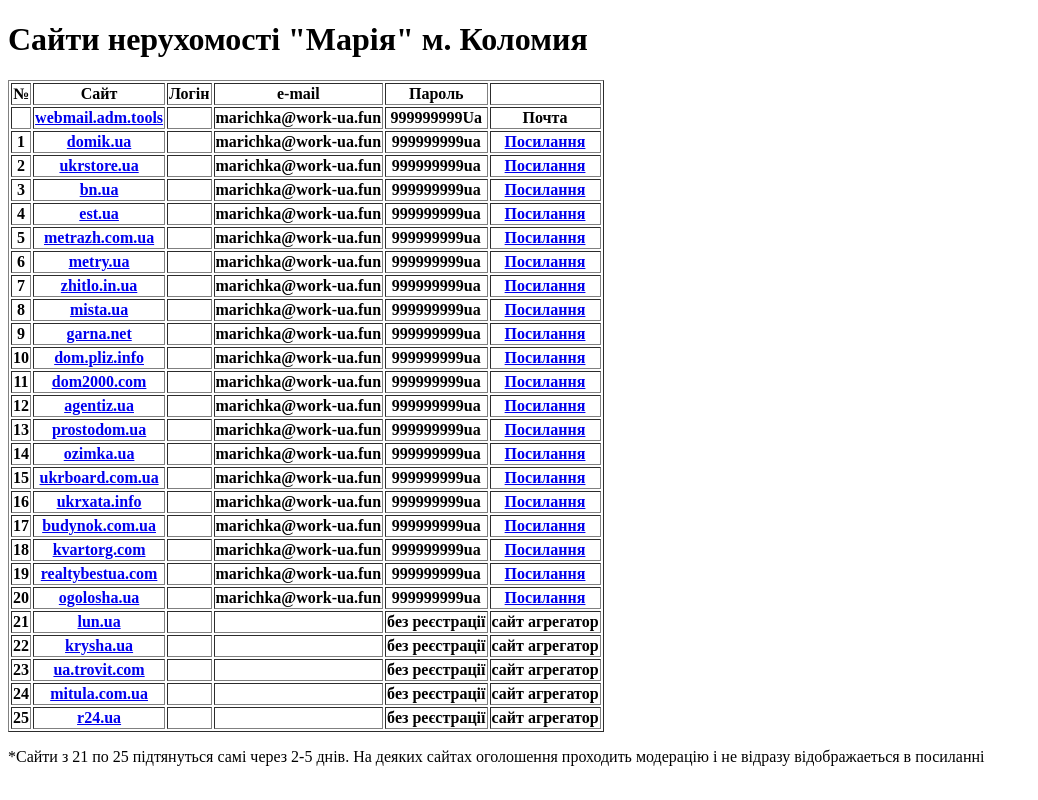
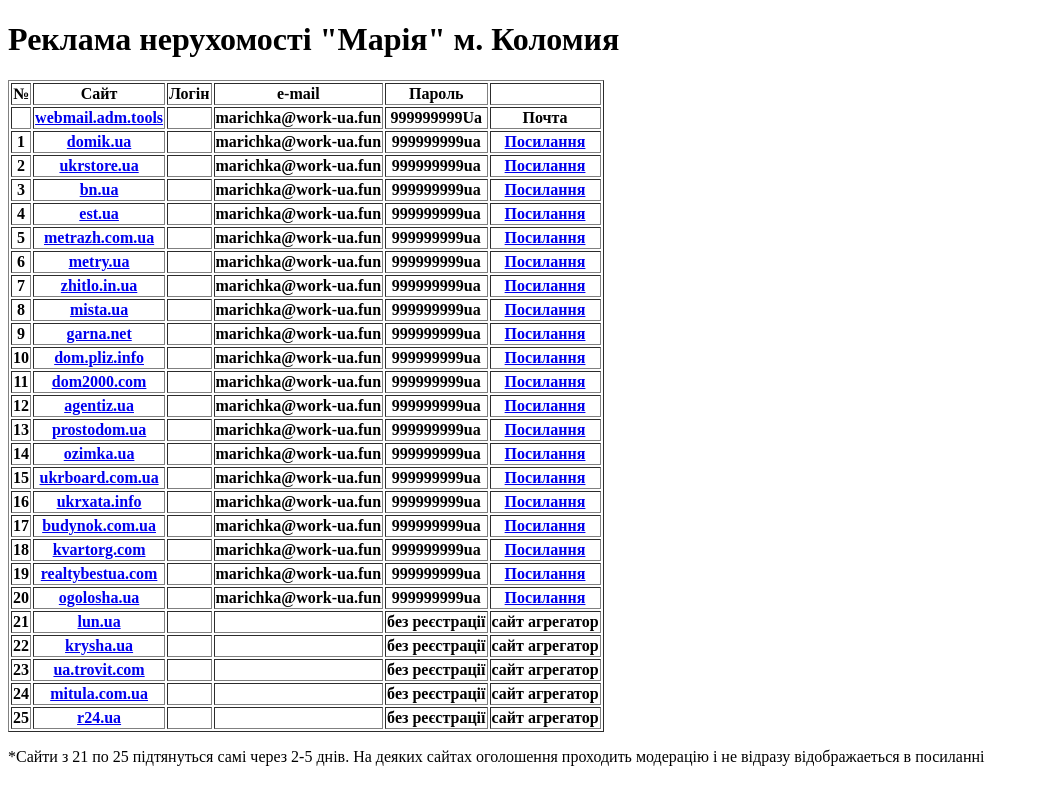
Before and after one commit to Ps1X0PaD1k/work, a plain HTML site: page index.html in a window 1280 px wide. Shown: the whole page, without its empty margins (0-1038 px from the left). Drawn offline with Linux system fonts and the light colour scheme.

Commit message:
Update index.html

```diff
--- a/index.html
+++ b/index.html
@@ -8,7 +8,7 @@
   <body>
     <header></header>
     <main>
-      <h1>Сайти нерухомості "Марія" м. Коломия</h1>
+      <h1>Реклама нерухомості "Марія" м. Коломия</h1>
       <table border="1">
         <tr>
           <th>№</th>
```
